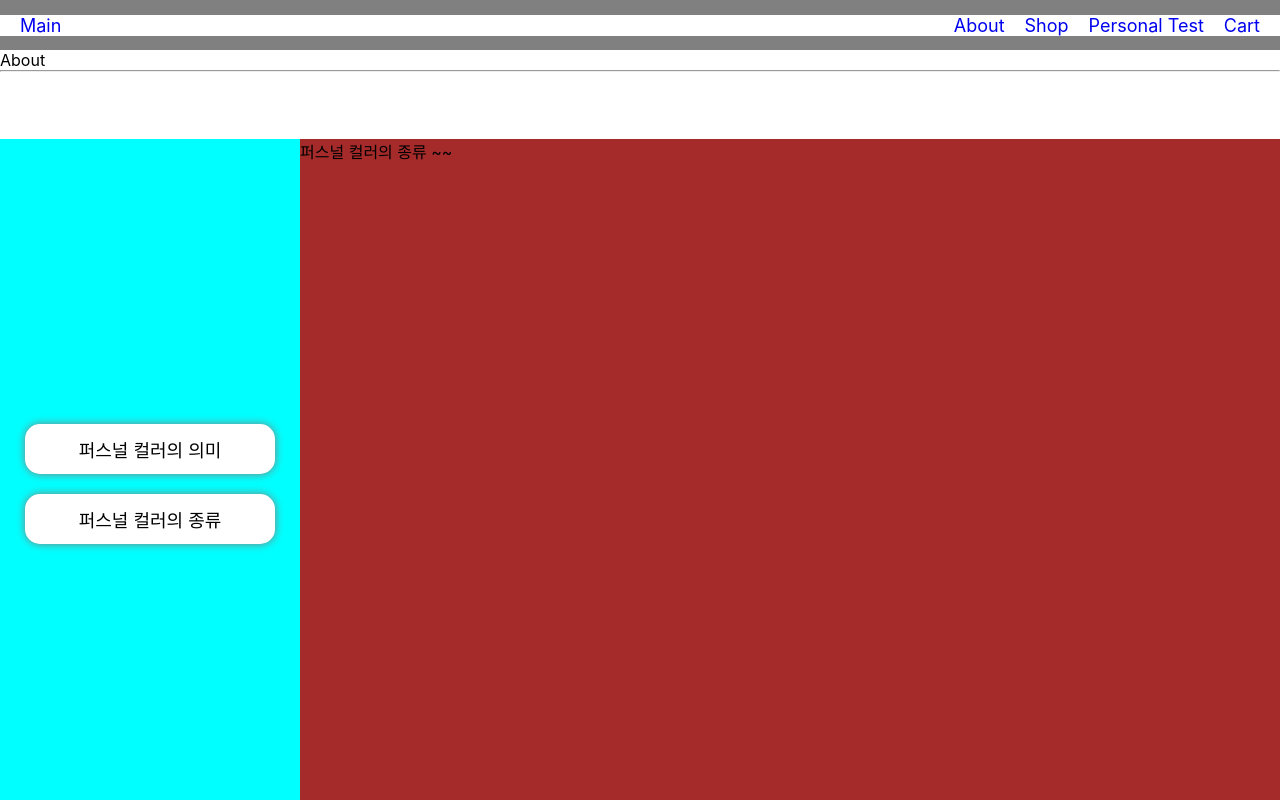
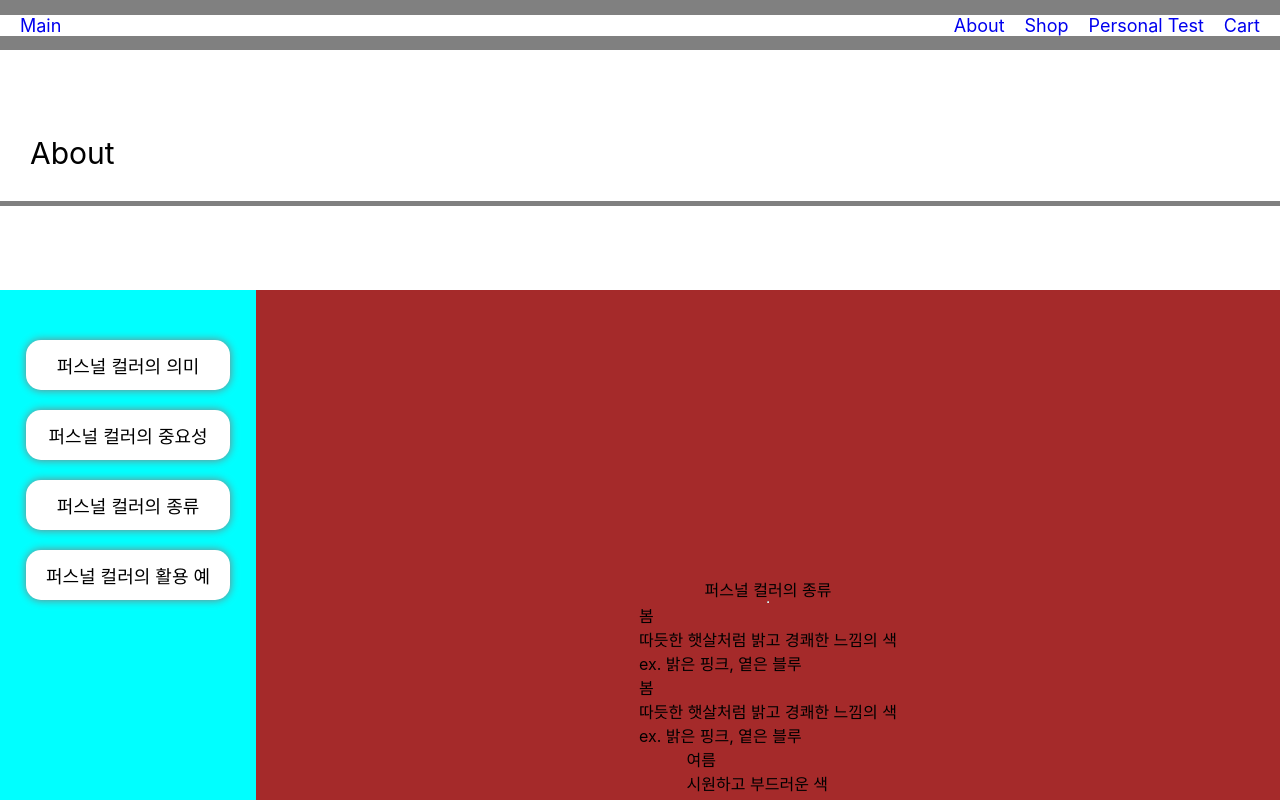
Before and after one commit to jizero1/project-personal, a React (Create React App) app: page /About in a window 1280 px wide. Both pictures are taken after a click on the item "퍼스널 컬러의 종류". Built offline with nearby package versions, Linux system fonts and the light colour scheme.

Commit message:
about에서 설명할 퍼스널컬러 nav메뉴 디자인 완성

```diff
--- a/src/pages/About/About.css
+++ b/src/pages/About/About.css
@@ -1,6 +1,6 @@
 .about {
     width: 100%;
-    height: 100%;
+    height: 1200px;
     background-color: lightgrey;
     display: flex;
     justify-content: center;
@@ -9,26 +9,37 @@
 }
 .about-top {
     width: 100%;
-    height: 100px;
+    height: 300px;
     background-color: white;
+    display: flex;
+    flex-direction: column;
+    justify-content: center;
 }
-
+.about-top-text {
+    font-size: 30px;
+    margin-bottom: 30px;
+    margin-left: 30px;
+}
+.about-top-hr {
+    height: 5px;
+    border-style: none;
+    background-color: grey;
+}
 .about-nav {
-    width: 300px;
+    width: 20%;
     height: 100%;
     background-color: aqua;
     display: flex;
-    justify-content: center;
     align-items: center;
     flex-direction: column;
+    padding-top: 50px;
 
 }
 .about-nav-li {
-    width: 250px;
+    width: 80%;
     height: 50px;
     background-color: white;
     border-radius: 15px;
-    /* margin-right: 15px; */
     margin-bottom: 20px;
     list-style: none;
     display: flex;
@@ -50,6 +61,10 @@
 
 }
 .about-box {
-    /* width: 50px; */
-    /* height: 100%; */
+    width: 80%;
+    display: flex;
+    justify-content: center;
+    align-items: center;
+    flex-direction: column;
+    /* text-align: center; */
 }
--- a/src/pages/About/About.js
+++ b/src/pages/About/About.js
@@ -19,17 +19,83 @@ const About = () => {
             <div className="about-container">
                 <nav className="about-nav">
                     <li className="about-nav-li" onClick={() => menuClick('personalMean')}>퍼스널 컬러의 의미</li>
+                    <li className="about-nav-li" onClick={() => menuClick('personalImportant')}>퍼스널 컬러의 중요성</li>
                     <li className="about-nav-li" onClick={() => menuClick('personalType')}>퍼스널 컬러의 종류</li>
+                    <li className="about-nav-li" onClick={() => menuClick('personalEx')}>퍼스널 컬러의 활용 예</li>
                 </nav>
                 {menuView === 'personalMean' && (
                     <div className="about-box">
-                        퍼스널 컬러의 의미 ~~
+                        <p>퍼스널 컬러의 의미</p>
+                        <hr></hr>
+                        <p>
+                            퍼스널 컬러는 개인의 자연적인 특성에 맞는 색을 의미합니다. <br />
+                            사람마다 어울리는 색이 다르고, 이는 피부 톤, 눈동자 색, 머리카락 색 등 자연적인 특성에 따라 결정 됩니다.<br />
+                            퍼스널 컬러는 단순하게 '색상'이 아니라 자신을 더 돋보이게 하고, 조화를 이루는 색을 찾는 과정 입니다<br />
+                        </p>
                     </div>
                 )}
 
+                {menuView === 'personalImportant' && (
+                    <div className="about-box">
+                        <p>퍼스널 컬러의 중요성</p>
+                        <hr></hr>
+                        <p>(이모티콘)자기 표현</p>
+                        <p>자신에게 어울리는 색을 활용하면, 외모가 더욱 돋보이게 되고 자신감을 높일 수 있습니다.</p>
+                        <p>(이모티콘)스타일링</p>
+                        <p>의상, 메이크업, 액세서리 등에서 자신에게 맞는 색을 사용 함으로써 더욱 스타일리시하게 보일 수 있습니다.</p>
+                        <p>(이모티콘)인상 관리</p>
+                        <p>특정 색은 특정 이미지를 전달하는데, 퍼스널컬러를 잘 활용하면 첫인상을 개선하는 데 도움이 됩니다.</p>
+                    </div>
+                )}
                 {menuView === 'personalType' && (
                     <div className="about-box">
-                        퍼스널 컬러의 종류 ~~
+                        <p>퍼스널 컬러의 종류</p>
+                        <hr></hr>
+                        <div>
+                            <div><p>봄</p></div>
+                            <p>
+                                따듯한 햇살처럼 밝고 경쾌한 느낌의 색<br />
+                                ex. 밝은 핑크, 옅은 블루
+                            </p>
+                        </div>
+                        <div>
+                            <div><p>봄</p></div>
+                            <p>
+                                따듯한 햇살처럼 밝고 경쾌한 느낌의 색<br />
+                                ex. 밝은 핑크, 옅은 블루
+                            </p>
+                        </div>
+                        <div>
+                            <div><p>여름</p></div>
+                            <p>
+                                시원하고 부드러운 색<br />
+                                ex. 라벤더, 민트, 연청색
+                            </p>
+                        </div>
+                        <div>
+                            <div><p>봄</p></div>
+                            <p>
+                                따듯한 금빛과 자연의 색<br />
+                                ex. 카멜, 브라운, 올리브
+                            </p>
+                        </div>
+                        <div>
+                            <div><p>봄</p></div>
+                            <p>
+                                강렬하고 선명한 색<br />
+                                ex. 블랙, 화이트, 차콜 그레이
+                            </p>
+                        </div>
+                    </div>
+                )}
+                {menuView === 'personalEx' && (
+                    <div className="about-box">
+                        <p>퍼스널 컬러의 활용 예</p>
+                        <hr></hr>
+                        <p>
+                            퍼스널 컬러는 패션 뿐만 아니라, 화장품, 홈 인테리어, 마케팅 등 다양한 분야에서 활용 됩니다. <br />
+                            예를들어, 마케팅 에서는 브랜드의 이미지를 강화하기 위해 특정 색을 선택하는 데 퍼스널 컬러의 이론을 이용하기도 합니다.
+                        </p>
                     </div>
                 )}
             </div>
```
